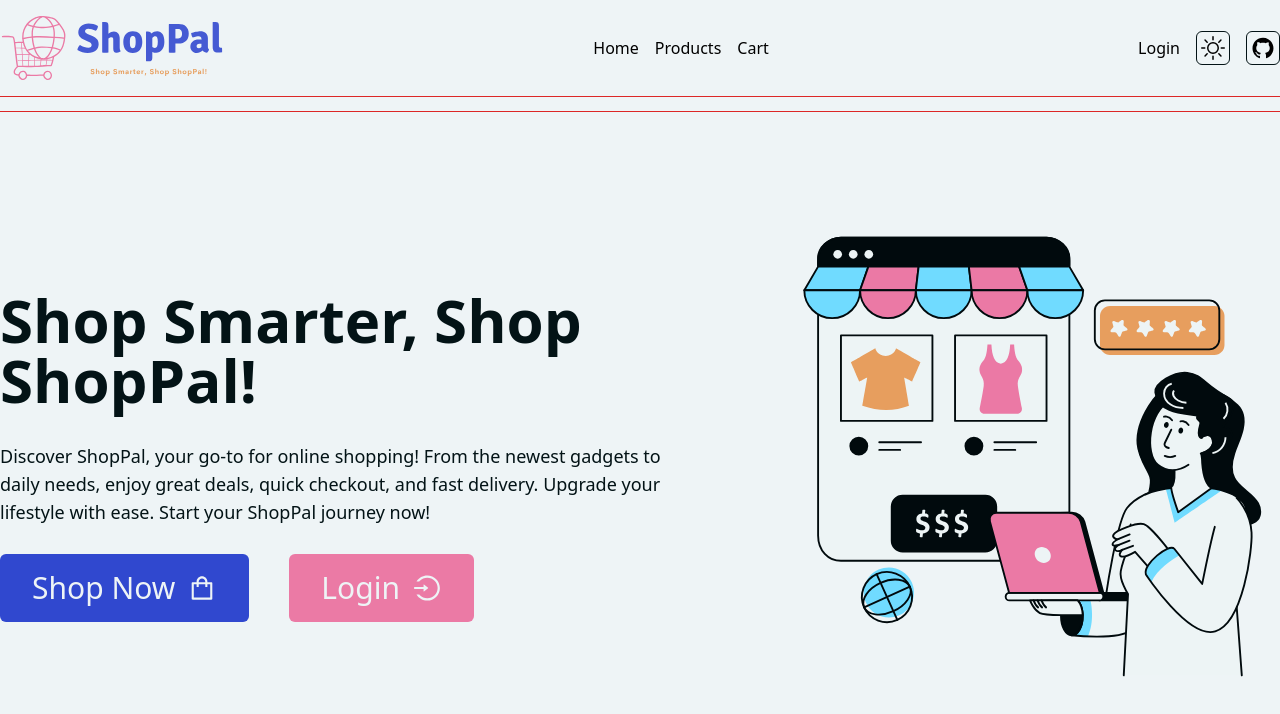
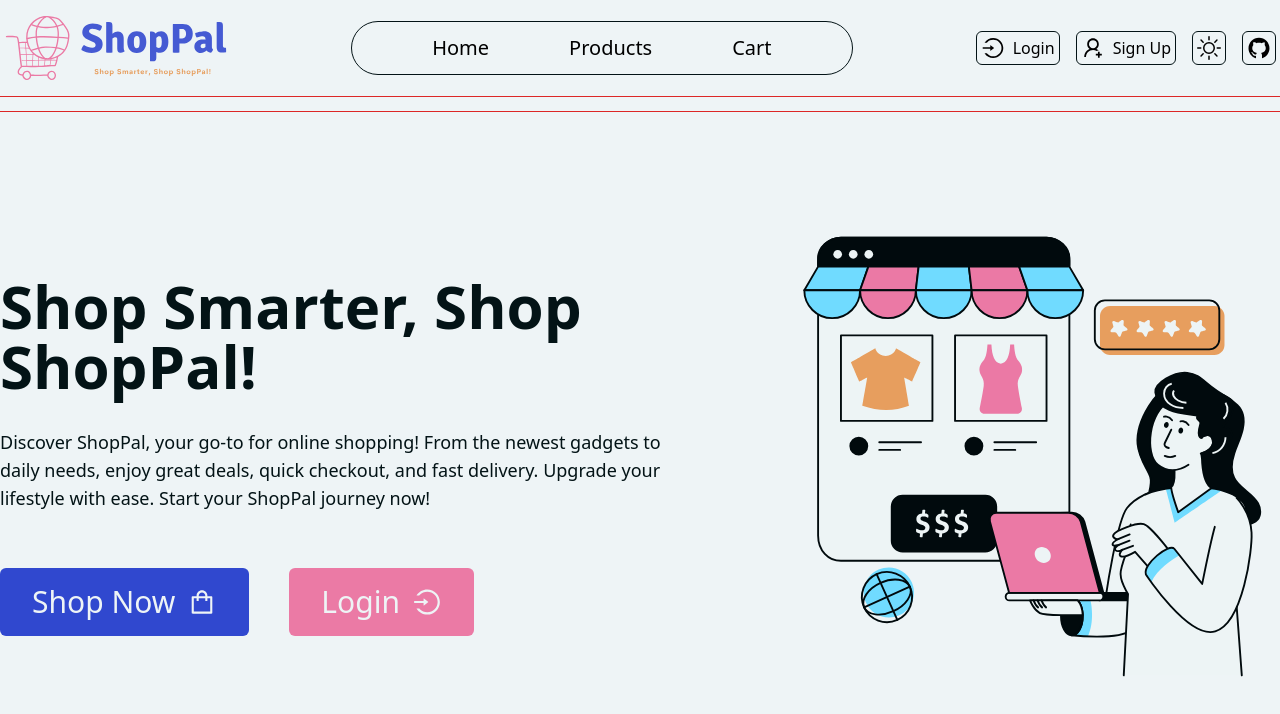
Before and after one commit to MaorBezalel/ShopPal, a React (Vite) app in the folder client/: page / in a window 1280 px wide. Shown: the top 714 px of the page. Built offline with nearby package versions, Linux system fonts and the light colour scheme; no server answers.

Commit message:
Divided `HomePage` component to`HeaderSection` and `BannerSection` sub-components

```diff
--- a/client/src/layouts/Header.layout.tsx
+++ b/client/src/layouts/Header.layout.tsx
@@ -1,22 +1,45 @@
-import { Link } from 'react-router-dom';
+import { Link, useNavigate } from 'react-router-dom';
 import { useAuth } from '@/shared/hooks/useAuth.hook';
 import logoSVG from '@/assets/svgs/logo.svg';
-import { IconGithub } from '@/shared/components/icons';
-import { IconTheme } from '@/shared/components/icons/IconTheme.icon';
+import { IconGithub, IconLogin, IconLogout, IconSignup, IconTheme } from '@/shared/components/icons';
+import { useApi } from '@/shared/hooks';
 
 export function Header() {
-    const { auth } = useAuth();
+    const { auth, setAuth } = useAuth();
+    const { userApi } = useApi();
+    const navigate = useNavigate();
+
+    const handleLogout = async () => {
+        try {
+            const message = await userApi.logout();
+            setAuth(null);
+            console.log(message);
+            navigate('/');
+        } catch (error) {
+            console.error(error);
+        }
+    };
 
     return (
         <header className="relative w-full">
-            <div className="container-highlight container mx-auto flex flex-row items-center justify-between py-4">
+            <div className="container-highlight container mx-auto flex flex-row items-center justify-between px-1 py-4">
+                {/* Logo */}
                 <nav>
-                    <Link to="/">
-                        <img src={logoSVG} alt="logo" className="h-16 w-56" />
+                    <Link
+                        to="/"
+                        className=""
+                    >
+                        <img
+                            src={logoSVG}
+                            alt="logo"
+                            className="h-16 w-56"
+                        />
                     </Link>
                 </nav>
+
+                {/* Navigation */}
                 <nav>
-                    <ul className="flex flex-row gap-4">
+                    <ul className="flex flex-row gap-20 rounded-full border border-text-950 px-20 py-3 text-xl">
                         <li>
                             <Link to="/">Home</Link>
                         </li>
@@ -33,26 +56,55 @@
                         )}
                     </ul>
                 </nav>
+
+                {/* Aside (Auth, Theme, Github) */}
                 <aside>
-                    <menu className="flex flex-row items-center gap-4">
+                    <menu className="flex flex-row items-center gap-4 font-medium">
+                        {/* Auth */}
                         {auth?.user ? (
                             <li>
-                                <Link to="/auth" className="btn">
+                                <button
+                                    className="flex flex-row items-center gap-2 rounded-md border border-solid border-text-950 p-1"
+                                    onClick={handleLogout}
+                                >
+                                    <IconLogout className="size-6" />
                                     Logout
-                                </Link>
+                                </button>
                             </li>
                         ) : (
-                            <li>
-                                <Link to="/auth" className="btn">
-                                    Login
-                                </Link>
-                            </li>
+                            <>
+                                <li>
+                                    <Link
+                                        to="/auth"
+                                        className="flex flex-row items-center gap-2 rounded-md border border-solid border-text-950 p-1"
+                                    >
+                                        <IconLogin className="size-6" />
+                                        Login
+                                    </Link>
+                                </li>
+                                <li>
+                                    <Link
+                                        to="/auth/signup"
+                                        className="flex flex-row items-center gap-2 rounded-md border border-solid border-text-950 p-1"
+                                    >
+                                        <IconSignup className="size-6" />
+                                        Sign Up
+                                    </Link>
+                                </li>
+                            </>
                         )}
+
+                        {/* Theme */}
                         <li>
                             <button className="flex flex-row items-center gap-2 rounded-md border border-solid border-text-950 p-1">
-                                <IconTheme theme="light" className="size-6" />
+                                <IconTheme
+                                    theme="light"
+                                    className="size-6"
+                                />
                             </button>
                         </li>
+
+                        {/* Github */}
                         <li>
                             <Link to="https://github.com/MaorBezalel/e-commerce-app">
                                 <div className="flex flex-row items-center gap-2 rounded-md border border-solid border-text-950 p-1">
--- a/client/src/pages/home/Home.page.tsx
+++ b/client/src/pages/home/Home.page.tsx
@@ -1,89 +1,14 @@
-import Lottie from 'lottie-react';
-import { Link } from 'react-router-dom';
-import { useAuth } from '@/shared/hooks/useAuth.hook';
-import home_banner_lottie from '@/assets/lottie/home-banner.json';
-import { IconShoppingBag, IconLogin } from '@/shared/components/icons';
+import { HeaderSection, BannerSection } from '@/pages/home/components';
 
 export function HomePage() {
-    const { auth } = useAuth();
-
     return (
         <main
             className="container-highlight container mx-auto flex flex-1 flex-row items-center justify-between gap-4 text-text-950
             tablet-lg:flex-col-reverse tablet-lg:justify-around tablet-lg:gap-0
             tablet-sm:justify-center tablet-sm:gap-10"
         >
-            <section
-                className="flex flex-col justify-start gap-4
-                tablet-lg:items-center tablet-lg:justify-center tablet-lg:text-center
-                tablet-sm:gap-2"
-            >
-                <h1
-                    className="text-8xl font-bold
-                    pc-lg:text-7xl
-                    pc-md:text-6xl
-                    pc-sm:text-[3.5rem]
-                    tablet-lg:text-5xl
-                    tablet-sm:text-4xl
-                    mobile-md:text-3xl
-                    "
-                >
-                    Shop Smarter, Shop ShopPal!
-                </h1>
-                <p
-                    className="mt-4 text-pretty pr-20 text-xl
-                    pc-md:text-lg
-                    pc-sm:text-base
-                    tablet-lg:px-10
-                    tablet-sm:mt-0
-                    tablet-sm:px-6 tablet-sm:text-[0.9rem]
-                    mobile-lg:px-4 mobile-lg:text-[0.8rem]
-                    mobile-md:px-2"
-                >
-                    Discover ShopPal, your go-to for online shopping! From the newest gadgets to daily needs, enjoy
-                    great deals, quick checkout, and fast delivery. Upgrade your lifestyle with ease. Start your ShopPal
-                    journey now!
-                </p>
-                <nav
-                    className="mt-3 flex flex-row gap-10
-                    tablet-lg:w-full tablet-lg:justify-center
-                    tablet-sm:mt-6"
-                >
-                    <Link
-                        to="/products"
-                        className="flex flex-row items-center gap-3 rounded-md bg-primary-500 px-8 py-4 text-3xl text-background-50 transition-all duration-200 ease-in-out hover:-translate-y-1 hover:bg-primary-600 hover:brightness-100 active:scale-95 active:bg-primary-700
-                        tablet-lg:justify-center tablet-lg:gap-2 tablet-lg:px-8 tablet-lg:py-4 tablet-lg:text-xl
-                        tablet-sm:px-6 tablet-sm:py-3
-                        mobile-md:px-4 mobile-md:py-2 mobile-md:text-lg
-                        "
-                    >
-                        <span>Shop Now</span>
-                        <IconShoppingBag />
-                    </Link>
-                    {!auth?.user && (
-                        <Link
-                            to="/auth/login"
-                            className="flex flex-row items-center gap-3 rounded-md bg-secondary-300 px-8 py-4 text-3xl text-background-50 transition-all duration-200 ease-in-out hover:-translate-y-1 hover:bg-secondary-400 hover:brightness-100 active:scale-95 active:bg-secondary-500
-                            tablet-lg:justify-center tablet-lg:gap-2 tablet-lg:px-8 tablet-lg:py-4 tablet-lg:text-xl
-                            tablet-sm:px-6 tablet-sm:py-3
-                            mobile-md:px-4 mobile-md:py-2 mobile-md:text-lg"
-                        >
-                            <span>Login</span>
-                            <IconLogin />
-                        </Link>
-                    )}
-                </nav>
-            </section>
-            <Lottie
-                animationData={home_banner_lottie}
-                loop={true}
-                className="min-h-[40rem] min-w-[40rem]
-                pc-md:min-h-[30rem] pc-md:min-w-[30rem]
-                tablet-sm:h-[25rem] tablet-sm:min-h-min tablet-sm:w-[25rem] tablet-sm:min-w-min
-                mobile-lg:h-[22rem] mobile-lg:w-[22rem]
-                mobile-md:h-[20rem] mobile-md:w-[20rem]
-                "
-            />
+            <HeaderSection />
+            <BannerSection />
         </main>
     );
 }
--- /dev/null
+++ b/client/src/pages/home/components/HeaderSection.component.tsx
@@ -0,0 +1,70 @@
+import { Link } from 'react-router-dom';
+import { useAuth } from '@/shared/hooks/useAuth.hook';
+import { IconShoppingBag, IconLogin } from '@/shared/components/icons';
+
+export function HeaderSection() {
+    const { auth } = useAuth();
+
+    return (
+        <section
+            className="flex flex-col justify-start gap-4
+            tablet-lg:items-center tablet-lg:justify-center tablet-lg:text-center
+            tablet-sm:gap-2"
+        >
+            <h1
+                className="text-8xl font-bold
+                pc-lg:text-7xl
+                pc-md:text-6xl
+                pc-sm:text-[3.5rem]
+                tablet-lg:text-5xl
+                tablet-sm:text-4xl
+                mobile-md:text-3xl"
+            >
+                Shop Smarter, Shop ShopPal!
+            </h1>
+            <p
+                className="mt-4 text-pretty pr-20 text-xl
+                pc-md:text-lg
+                pc-sm:text-base
+                tablet-lg:px-10
+                tablet-sm:mt-0
+                tablet-sm:px-6 tablet-sm:text-[0.9rem]
+                mobile-lg:px-4 mobile-lg:text-[0.8rem]
+                mobile-md:px-2"
+            >
+                Discover ShopPal, your go-to for online shopping! From the newest gadgets to daily needs, enjoy great
+                deals, quick checkout, and fast delivery. Upgrade your lifestyle with ease. Start your ShopPal journey
+                now!
+            </p>
+            <nav
+                className="mt-10 flex flex-row gap-10
+                tablet-lg:mt-6 tablet-lg:w-full
+                tablet-lg:justify-center
+                tablet-sm:mt-6"
+            >
+                <Link
+                    to="/products"
+                    className="flex flex-row items-center gap-3 rounded-md bg-primary-500 px-8 py-4 text-3xl text-background-50 transition-all duration-200 ease-in-out hover:-translate-y-1 hover:bg-primary-600 hover:brightness-100 active:scale-95 active:bg-primary-700
+                    tablet-lg:justify-center tablet-lg:gap-2 tablet-lg:px-8 tablet-lg:py-4 tablet-lg:text-xl
+                    tablet-sm:px-6 tablet-sm:py-3
+                    mobile-md:px-4 mobile-md:py-2 mobile-md:text-lg"
+                >
+                    <span>Shop Now</span>
+                    <IconShoppingBag />
+                </Link>
+                {!auth?.user && (
+                    <Link
+                        to="/auth/login"
+                        className="flex flex-row items-center gap-3 rounded-md bg-secondary-300 px-8 py-4 text-3xl text-background-50 transition-all duration-200 ease-in-out hover:-translate-y-1 hover:bg-secondary-400 hover:brightness-100 active:scale-95 active:bg-secondary-500
+                        tablet-lg:justify-center tablet-lg:gap-2 tablet-lg:px-8 tablet-lg:py-4 tablet-lg:text-xl
+                        tablet-sm:px-6 tablet-sm:py-3
+                        mobile-md:px-4 mobile-md:py-2 mobile-md:text-lg"
+                    >
+                        <span>Login</span>
+                        <IconLogin />
+                    </Link>
+                )}
+            </nav>
+        </section>
+    );
+}
--- /dev/null
+++ b/client/src/pages/home/components/index.tsx
@@ -0,0 +1,2 @@
+export { HeaderSection } from './HeaderSection.component';
+export { BannerSection } from './BannerSection.component';
```
Also changed, not shown: client/src/pages/home/components/BannerSection.component.tsx (added, +16 -0 lines).
